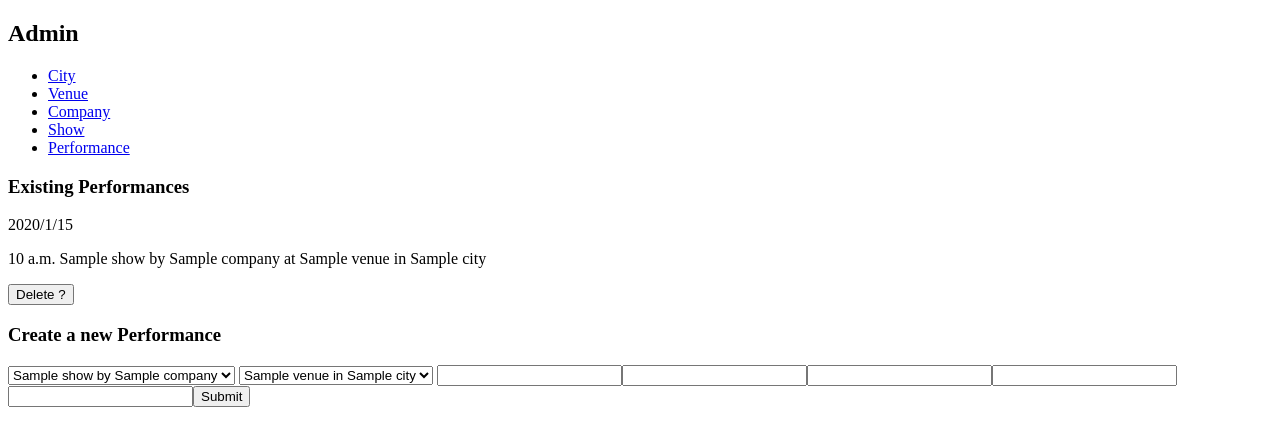
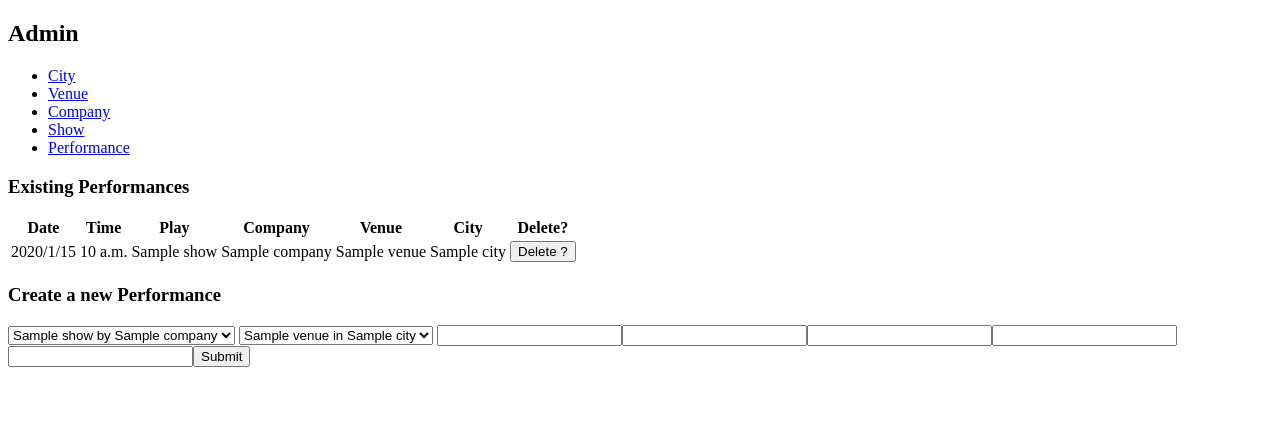
Before and after one commit to sudhirj/culcal, a Django app: template templates/admin/performance.html in a window 1280 px wide. Shown: the top 446 px of the page. Run offline with Django 3.2, Linux system fonts and the light colour scheme; the template is opened without the code that fills it: most values are stand-ins (such as "Sample title", 1, 10 or a date in 2020).

Commit message:
fixed perf admin

```diff
--- a/handlers/admin/main.py
+++ b/handlers/admin/main.py
@@ -13,7 +13,7 @@ ROUTES = [
   ('/_admin/show/*(.*)', showhandler.ShowHandler),
   ('/_admin/company/*(.*)', companyhandler.CompanyHandler),
   ('/_admin/venue/*(.*)', venuehandler.VenueHandler),
-  ('/_admin/performance', performancehandler.PerformanceHandler)
+  ('/_admin/performance/*(.*)', performancehandler.PerformanceHandler)
 ]
 
 def main():
--- a/handlers/admin/performancehandler.py
+++ b/handlers/admin/performancehandler.py
@@ -5,7 +5,7 @@ from models.show import Show
 import datetime
 
 class PerformanceHandler(base.CrudHandler):
-  def get(self):
+  def get(self, url = None):
     self.render('admin/performance.html', dict(performances=Performance.all(), shows=Show.all(), venues=Venue.all()))
 
   def create(self, performance=None):
@@ -24,7 +24,7 @@ class PerformanceHandler(base.CrudHandler):
                 ).put()
     self.get()
 
-  def delete(self):
+  def delete(self, key = None):
     performance = Performance.get(self.read('key'))
     if performance : performance.delete()
     self.get()
--- a/templates/admin/performance.html
+++ b/templates/admin/performance.html
@@ -2,14 +2,32 @@
 {% block content %}
 <div>
 	<h3>Existing Performances</h3>
+	<table>
+		<tr>
+			<th>Date</th>
+			<th>Time</th>
+			<th>Play</th>
+			<th>Company</th>
+			<th>Venue</th>
+			<th>City</th>
+			<th>Delete?</th>
+			</tr>
 		{% for performance in performances %}
-    <div>
-        <form action="/_admin/city" method="POST">
-            <p>{{performance.get_local_time.date.year}}/{{performance.get_local_time.date.month}}/{{performance.get_local_time.date.day}}</p>
-            <p>{{performance.get_local_time.time}}  {{performance.show.name}} by {{performance.show.company.name}} at {{performance.venue.name}} in {{performance.venue.city.name}}</p>
+		<tr>
+			<td>{{performance.get_local_time.date.year}}/{{performance.get_local_time.date.month}}/{{performance.get_local_time.date.day}}</td>
+			<td>{{performance.get_local_time.time}}</td>
+			<td>{{performance.show.name}}</td>
+			<td>{{performance.show.company.name}}</td>
+			<td>{{performance.venue.name}}</td>
+			<td>{{performance.venue.city.name}}</td>
+			<td>
+				<form action="/_admin/performance" method="POST">
 					<input type="submit" onclick="return confirm('Are you sure you want to delete this performance?');" value="Delete ?"><input type="hidden" value="{{performance.key}}" name="key"/><input type="hidden" value="delete" name="action"/>
 				</form>
-    </div>{% endfor %}
+			</td>
+		</tr>
+		{% endfor %}
+	</table>
 </div>
 <div>
 	<h3>Create a new Performance</h3>
```
Lines whose indentation alone changed are shown as unchanged.
